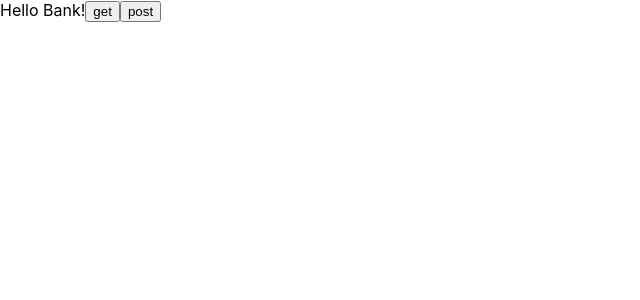
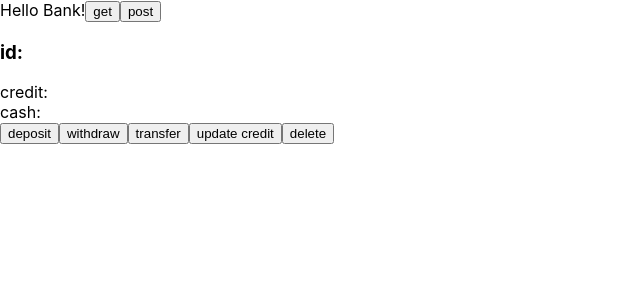
Before and after one commit to TamarCY/Appleseeds-Bank-Mongodb, a React (Create React App) app in the folder client/: page / in a window 1280 px wide. Shown: the top 300 px of the page, without its empty margins (0-640 px from the left). Built offline with nearby package versions, Linux system fonts and the light colour scheme.

Commit message:
users renderd to screen onclick in development

```diff
--- a/client/src/App.js
+++ b/client/src/App.js
@@ -1,13 +1,13 @@
-// import { useState } from 'react';
+import { useState } from 'react';
 import myApi from './api/Api';
 
-function App() {
-  // const [user, setUser] = useState('');
+const  App = () => {
+  const [users, setUsers] = useState([{id:8}]);
 
-  console.log(process.env.NODE_ENV);
 
   const getReq = async () => {
     const { data } = await myApi.get('/users');
+    setUsers(data)
     console.log(data);
   };
 
@@ -16,15 +16,41 @@ function App() {
     console.log(data);
   };
 
+
+  const renderUsers = () => {
+    const result = users.map((element)=> {
+      return (
+        <div>
+          <h3>
+            id: {element._id}
+          </h3>
+          <div>
+            credit: {element.credit}
+          </div>
+          <div>
+            cash: {element.cash}
+          </div>
+          <button>deposit</button>
+          <button>withdraw</button>
+          <button>transfer</button>
+          <button>update credit</button>
+          <button>delete</button>
+        </div>
+      )
+    })
+    return result
+  }
   return (
     <div className='App'>
-      {' '}
+      {/* {' '} */}
       Hello Bank!
       <button onClick={getReq}>get</button>
       <button onClick={postReq}>post</button>
+      {renderUsers()}
 
     </div>
   );
+
 }
 
 export default App;
```
